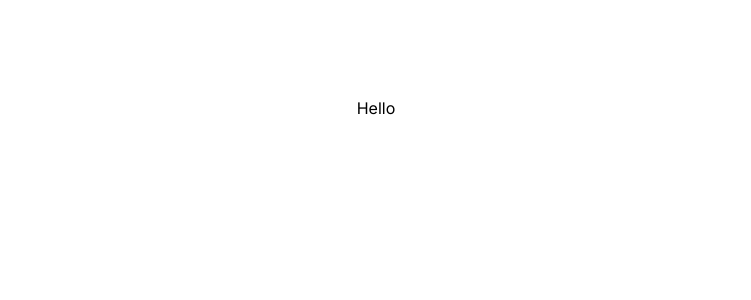
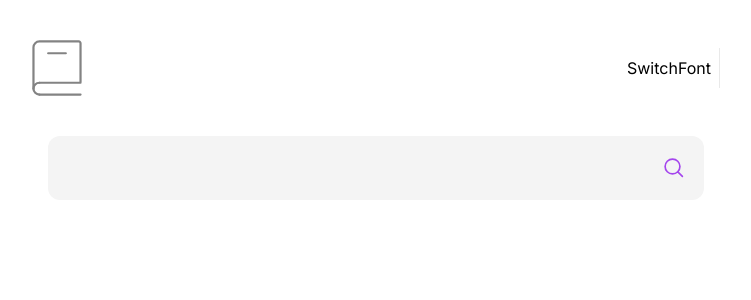
Before and after one commit to alexisdlr/dictionary-web, a Next.js app: page / in a window 1280 px wide. Shown: the top 300 px of the page, without its empty margins (264-1015 px from the left). Built offline with nearby package versions, Linux system fonts and the light colour scheme.

Commit message:
added header, input

```diff
--- a/app/globals.css
+++ b/app/globals.css
@@ -6,10 +6,10 @@
   height: 100%;
 }
 
-/* @media (prefers-color-scheme: dark) {
+@media (prefers-color-scheme: dark) {
   :root {
     --foreground-rgb: 255, 255, 255;
     --background-start-rgb: 0, 0, 0;
     --background-end-rgb: 0, 0, 0;
   }
-} */
+}
--- a/app/page.tsx
+++ b/app/page.tsx
@@ -1,8 +1,13 @@
+import Header from "@/components/header";
+import SearchInput from "@/components/search-input";
 
 export default function Home() {
   return (
-    <main className="flex min-h-screen flex-col items-center justify-between p-24">
-      Hello
+    <main className="flex max-w-3xl min-h-screen flex-col items-center justify-start p-10 mx-auto dark:bg-absolute-dark">
+      <Header />
+      <div className="w-full my-10 px-4">
+        <SearchInput />
+      </div>
     </main>
   );
 }
--- /dev/null
+++ b/components/header.tsx
@@ -0,0 +1,23 @@
+import Image from "next/image";
+import SwitchFont from "./switch-font";
+
+const Header = () => {
+  return (
+    <header className="w-full max-h-[80px] flex items-center justify-between">
+      <div>
+        <Image
+          src="/assets/images/logo.svg"
+          alt="Dictionary Web App"
+          width={50}
+          height={50}
+        />
+      </div>
+      <div className="flex gap-2 items-center">
+        <SwitchFont />
+        <div className="w-px h-10 bg-light-gray"></div>
+      </div>
+    </header>
+  );
+};
+
+export default Header;
--- /dev/null
+++ b/components/search-input.tsx
@@ -0,0 +1,23 @@
+import Image from "next/image";
+import React from "react";
+
+export default function SearchInput() {
+  return (
+    <div className="relative w-full h-16">
+      <input
+        className="w-full h-full px-4 text-lg text-gray-800 bg-white-smoke border-none rounded-xl focus:outline-none foc us:ring-2 focus:ring-purple
+      font-bold focus:border-transparent
+    "
+      />
+      <div className="absolute w-10 h-full flex items-center right-0 top-0">
+        <Image
+          src={"/assets/images/icon-search.svg"}
+          alt="icon search svg"
+          width={20}
+          height={20}
+          className=""
+        />
+      </div>
+    </div>
+  );
+}
--- /dev/null
+++ b/components/switch-font.tsx
@@ -0,0 +1,8 @@
+
+const SwitchFont = () => {
+  return (
+    <div>SwitchFont</div>
+  )
+}
+
+export default SwitchFont
--- a/tailwind.config.ts
+++ b/tailwind.config.ts
@@ -8,6 +8,20 @@ const config: Config = {
   ],
   theme: {
     extend: {
+      screens: {
+        "2xl": "1440px",
+      },
+      colors: {
+        "absolute-dark": "#050505",
+        "rich-black": "#2D2D2D",
+        "pitch-black": "#1F1F1F",
+        "dim-gray": "#3A3A3A",
+        "silver": "#757575",
+        "light-gray": "#E9E9E9",
+        "white-smoke": "#F4F4F4",
+        "purple": "#A445ED",
+        "red-dark": "#FF5252"
+      },
       backgroundImage: {
         "gradient-radial": "radial-gradient(var(--tw-gradient-stops))",
         "gradient-conic":
```
